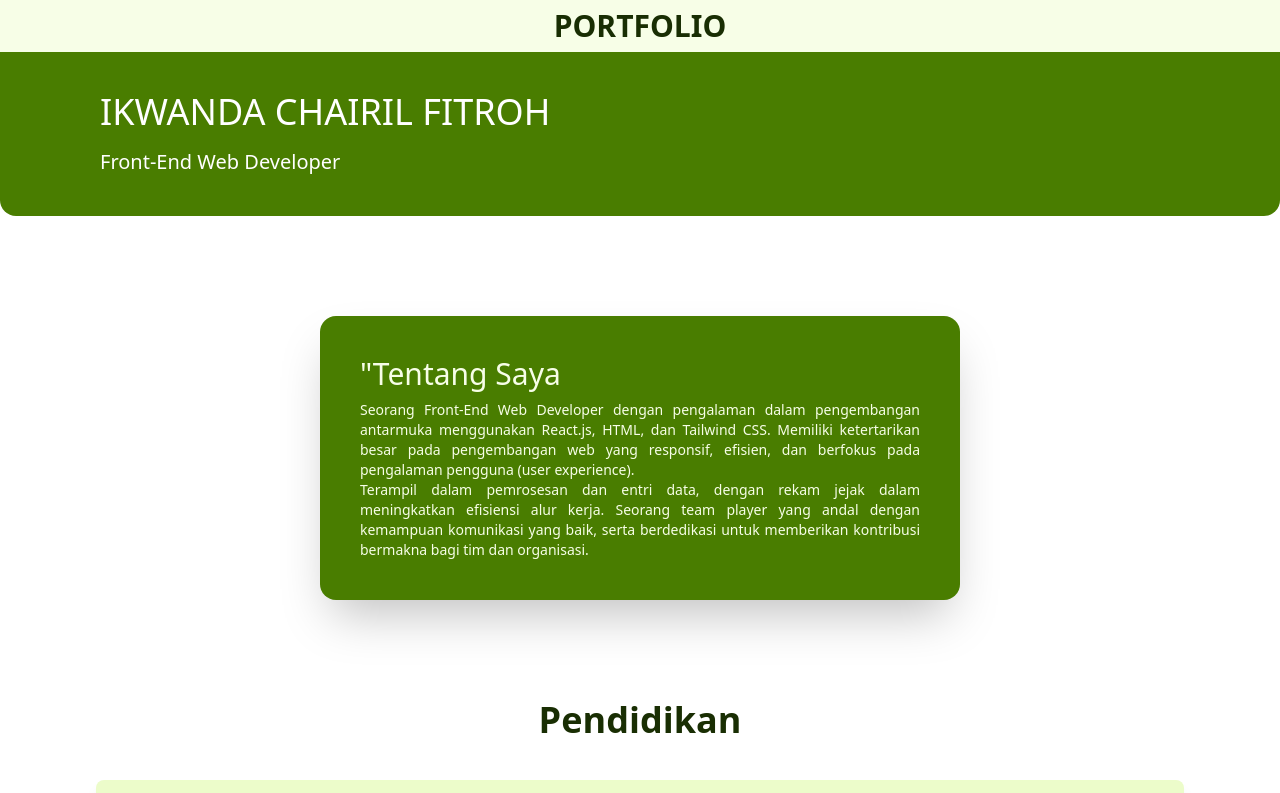
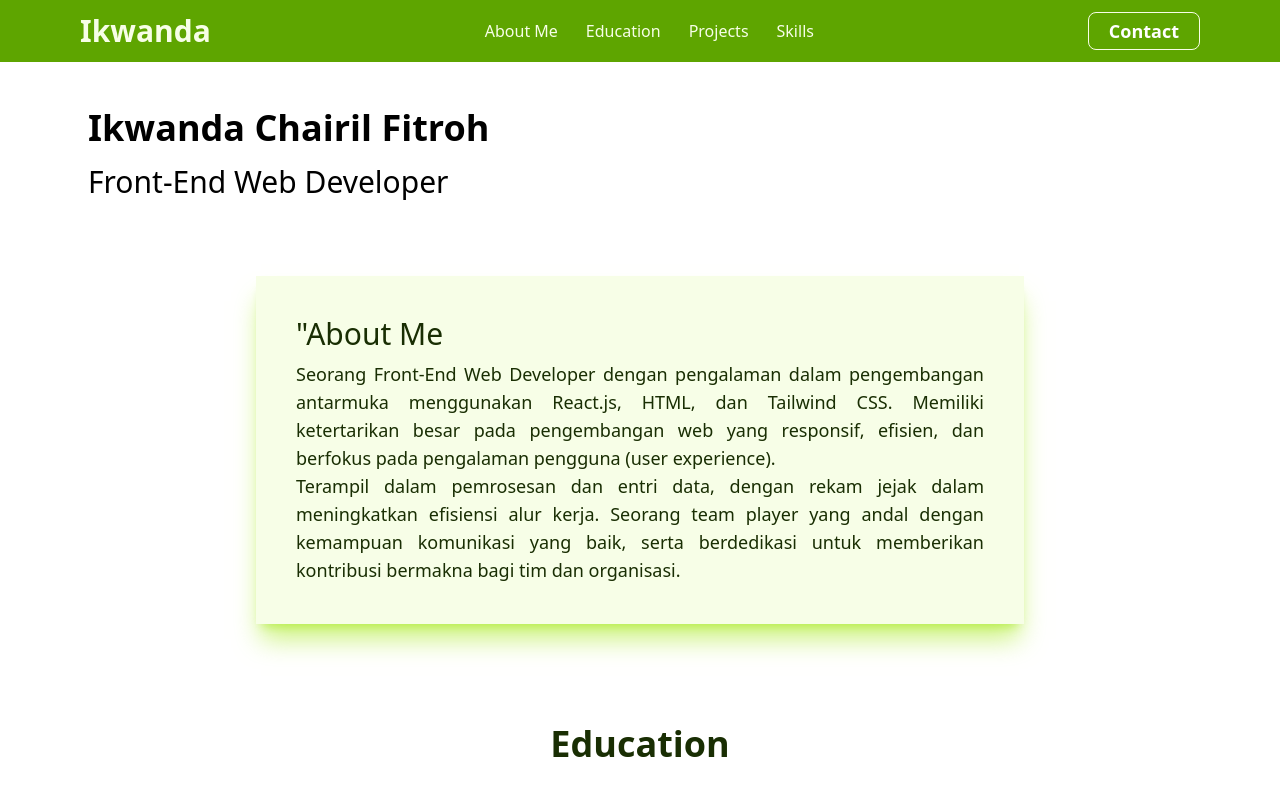
Before and after one commit to Ikwancfx7/portfolio-site, a website: page public/index.html in a window 1280 px wide. Shown: the top 793 px of the page. Drawn offline with nearby package versions, Linux system fonts and the light colour scheme; files that its build step writes are made by us from their sources.

Commit message:
update UI style

```diff
--- a/public/index.html
+++ b/public/index.html
@@ -7,25 +7,39 @@
     <link rel="icon" href="./Icons/profile-picture-ikwanda.jpg" type="image/x-icon" />
     <link rel="stylesheet" href="style.css" />
 </head>
-<body class="font-sans antialiased">
-    <header>
-        <div class="bg-lime-50 w-full flex text-lime-950 flex-col items-center p-2">
-            <h1 class="container mx-auto text-xl md:text-2xl lg:text-3xl font-semibold flex items-center justify-center">PORTFOLIO</h1>
+<body class="font-sans antialiased scroll-smooth">
+    <header id="home" class="bg-white">
+        <div class="fixed bg-lime-600 w-full px-7 md:px-15 lg:px-20 py-3">
+            <div class="max-w-screen-2xl mx-auto flex flex-row justify-between items-center">
+                <h1 class="text-xl md:text-2xl lg:text-3xl text-lime-50 font-bold flex items-center justify-center">Ikwanda</h1>
+                <div class="hidden md:flex flex-row justify-center gap-7 text-lime-50 w-100">
+                    <a href="#home" class="buton-navbar">About Me</a>
+                    <a href="#education" class="buton-navbar">Education</a>
+                    <a href="#projects" class="buton-navbar">Projects</a>
+                    <a href="#skills" class="buton-navbar">Skills</a>
+                </div>
+                <a
+                    href="https://wa.me/6282226553793"
+                    class="text-sm md:text-lg text-white font-semibold border border-lime-50 hover:bg-lime-500 px-5 py-1 rounded-lg cursor-pointer transition-all duration-300 ease-in-out"
+                >
+                    Contact
+                </a>
+            </div>
         </div>
-        <div class="bg-lime-700 w-full text-white p-6 lg:py-10 lg:px-25 rounded-b-2xl">
-            <div class="container mx-auto font-light flex flex-row justify-between items-center">
-                <div>
-                    <h1 class="text-2xl lg:text-4xl">IKWANDA CHAIRIL FITROH</h1>
-                    <h1 class="text-sm lg:text-xl mt-1 lg:mt-4 font-extralight">Front-End Web Developer</h1>
+        <div class="bg-white w-full text-black pt-18 pb-7 md:pt-20 lg:pt-25 px-7 md:px-15 lg:px-20 rounded-b-3xl">
+            <div class="font-light flex flex-row justify-between items-center">
+                <div class="flex flex-col gap-4 bg-white p-2">
+                    <h1 class="text-2xl lg:text-4xl font-semibold">Ikwanda Chairil Fitroh</h1>
+                    <h1 class="text-xl lg:text-3xl font-extralight">Front-End Web Developer</h1>
                 </div>
             </div>
         </div>
     </header>
-
-    <div class="mt-25">
-        <div class="container mx-auto bg-lime-700 shadow-2xl rounded-2xl p-10 text-lime-50 w-[80%] lg:w-[50%]">
-            <h1 class="text-2xl lg:text-3xl font-extralight">"Tentang Saya</h1>
-            <div class="text-sm mt-2 text-justify font-extralight">
+    <!-- tentang saya -->
+    <div class="mt-10">
+        <div class="container mx-auto bg-lime-50 shadow-xl/50 hover:shadow-xl/60 shadow-lime-400 p-10 text-lime-950 w-[80%] lg:w-[60%]">
+            <h1 class="text-2xl lg:text-3xl font-extralight">"About Me</h1>
+            <div class="text-sm lg:text-lg mt-2 text-justify font-extralight">
                 <p>
                     Seorang Front-End Web Developer dengan pengalaman dalam pengembangan antarmuka menggunakan React.js, HTML, dan Tailwind CSS. Memiliki ketertarikan besar pada pengembangan web yang responsif, efisien, dan berfokus pada pengalaman pengguna (user experience).
                 </p>
@@ -35,10 +49,10 @@
             </div>
         </div>
     </div>
-
-    <section class="mt-25">
+    <!-- pendidikan -->
+    <section id="education" class="scroll-mt-24 mt-25">
         <div class="container mx-auto flex flex-col justify-center items-center text-lime-950">
-            <h1 class="text-2xl lg:text-4xl mb-10 font-bold">Pendidikan</h1>
+            <h1 class="text-2xl lg:text-4xl mb-10 font-bold">Education</h1>
             <div class="w-[90%] lg:w-[85%] flex flex-col gap-4">
                 <div class="bg-lime-100 rounded-lg shadow-lg">
                     <div class="flex flex-row justify-start items-center px-3 py-2 gap-3 lg:py-4 lg:gap-5">
@@ -104,11 +118,11 @@
             </div>
         </div>
     </section>
-
-    <section class="mt-25 bg-lime-700 p-10">
+    <!-- project -->
+    <section id="projects" class="scroll-mt-24 mt-25 bg-lime-700 p-10">
         <div class="flex flex-col justify-center items-center">
             <div class="pb-6">
-                <h1 class="text-2xl lg:text-4xl font-bold text-lime-50">Project</h1>
+                <h1 class="text-2xl lg:text-4xl font-bold text-lime-50">Projects</h1>
             </div>
             <div class="container mx-auto flex flex-col items-center md:flex-row md:justify-between md:items-stretch gap-10 p-4">
                 <div class="project-card">
@@ -147,10 +161,10 @@
             </div>
         </div>
     </section>
-
-    <section class="mt-25">
+    <!-- Skills -->
+    <section id="skills" class="scroll-mt-24 mt-25">
         <div class="container mx-auto flex flex-col justify-center items-center text-lime-950">
-            <h1 class="text-2xl lg:text-4xl mb-5 font-bold">Ketrampilan</h1>
+            <h1 class="text-2xl lg:text-4xl mb-5 font-bold">Skills</h1>
             <div class="w-[90%] lg:w-[85%] flex flex-col gap-4">
                 <div class="rounded-xl shadow-xl bg-lime-100 grid grid-cols-3 py-5 px-7">
                     <div >
```
